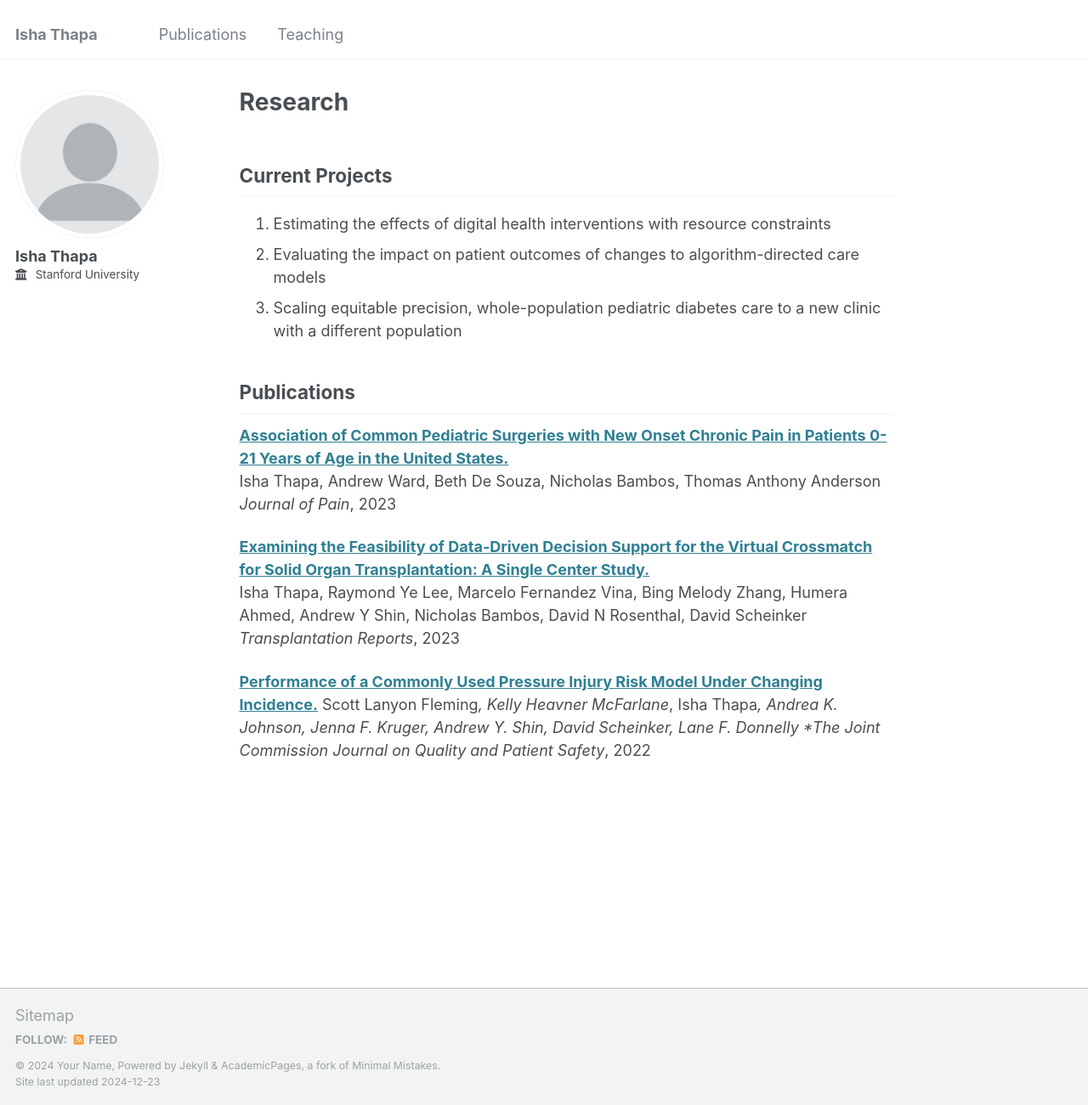
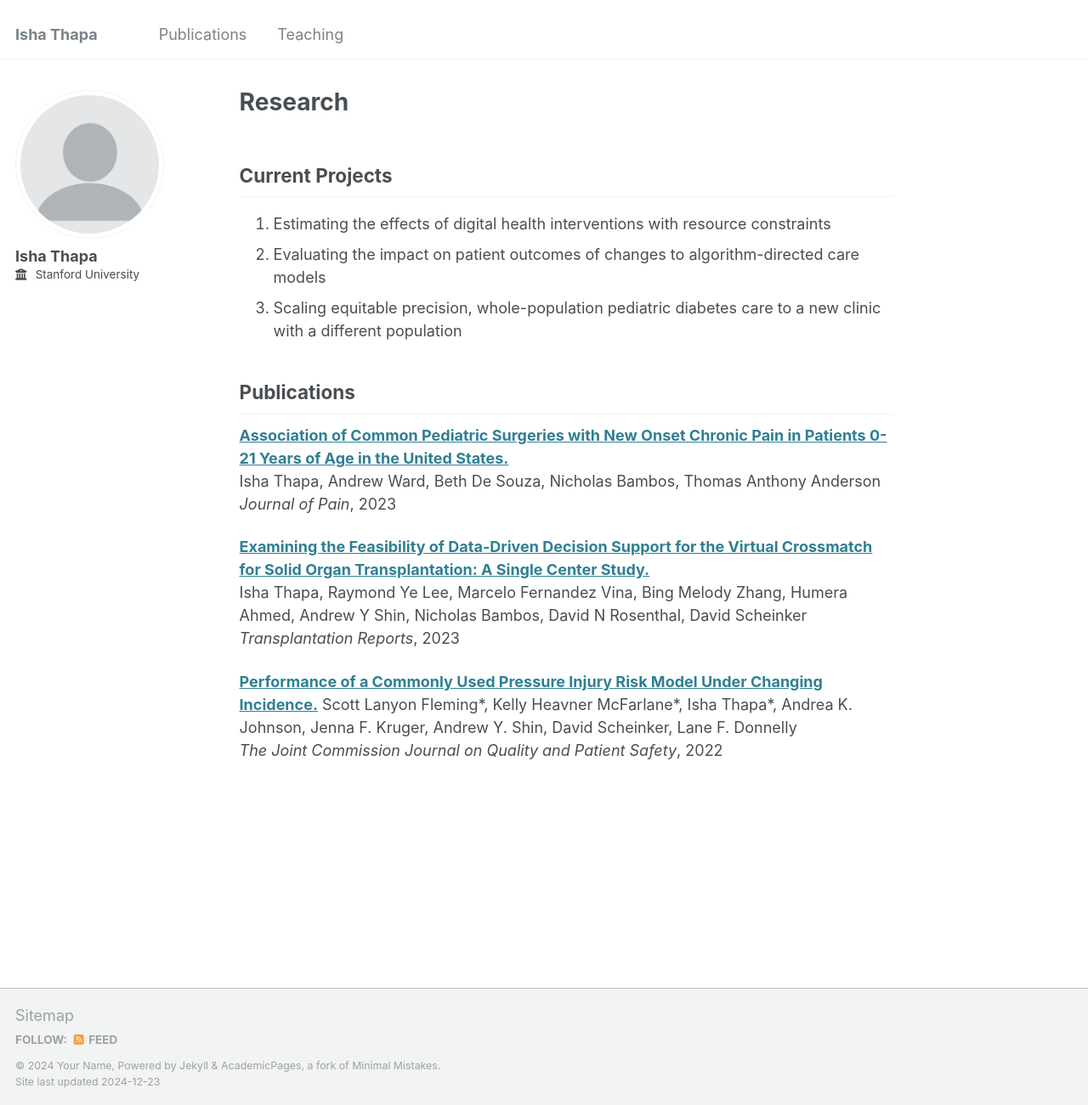
Before and after one commit to ishathapa/ishathapa.github.io, a Jekyll site: the page built from _pages/publications.md, in a window 1280 px wide and 1301 px high. Shown: the whole window at 85% size. Built offline with Jekyll 4.4.1, drawn with Linux system fonts in a browser that asks for light colours.

```diff
--- a/_pages/publications.md
+++ b/_pages/publications.md
@@ -16,9 +16,9 @@ Isha Thapa, Andrew Ward, Beth De Souza, Nicholas Bambos, Thomas Anthony Anderson
 *Journal of Pain*, 2023
 
 [**Examining the Feasibility of Data-Driven Decision Support for the Virtual Crossmatch for Solid Organ Transplantation:  A Single Center Study.**](https://www.sciencedirect.com/science/article/pii/S2451959623000197)
-Isha Thapa, Raymond Ye Lee, Marcelo Fernandez Vina, Bing Melody Zhang, Humera Ahmed, Andrew Y Shin, Nicholas Bambos, David N Rosenthal, David Scheinker
+Isha Thapa, Raymond Ye Lee, Marcelo Fernandez Vina, Bing Melody Zhang, Humera Ahmed, Andrew Y Shin, Nicholas Bambos, David N Rosenthal, David Scheinker\\
 *Transplantation Reports*, 2023
 
 [**Performance of a Commonly Used Pressure Injury Risk Model Under Changing Incidence.**](https://www.sciencedirect.com/science/article/pii/S1553725021002907?casa_token=R5_zuUsyaM8AAAAA:kBGa7d3flF0JnJY7Ht_eJtBQOhn0zs4lBLN9btFnSHRRRdf1rMmi2_VECcFpswL6GzhdYhTXkw)
-Scott Lanyon Fleming*, Kelly Heavner McFarlane*, Isha Thapa*, Andrea K. Johnson, Jenna F. Kruger, Andrew Y. Shin, David Scheinker, Lane F. Donnelly
+Scott Lanyon Fleming\*, Kelly Heavner McFarlane\*, Isha Thapa\*, Andrea K. Johnson, Jenna F. Kruger, Andrew Y. Shin, David Scheinker, Lane F. Donnelly \\
 *The Joint Commission Journal on Quality and Patient Safety*, 2022
```
